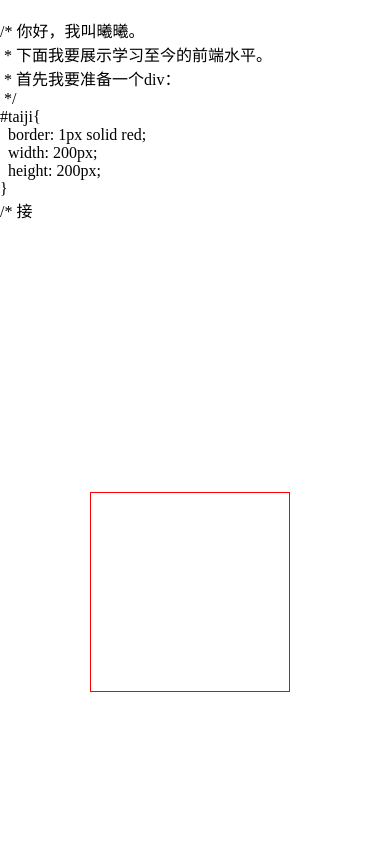
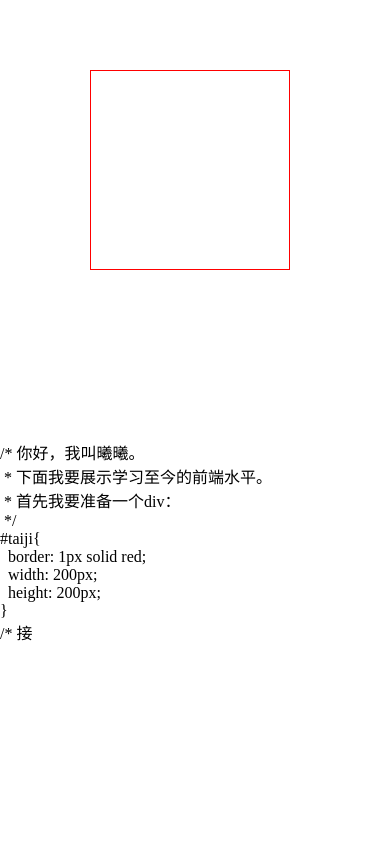
Before and after one commit to gatekeeper1989/cvtest, a plain HTML site: page dist/index.html in a window 390 px wide. Drawn offline with Linux system fonts and the light colour scheme.

Commit message:
update screen

```diff
--- a/dist/index.html
+++ b/dist/index.html
@@ -12,8 +12,8 @@
   </head>
   <body>
     <style id="style"></style>
+    <div id="lower_screen"><div id="taiji"></div></div>
     <div id="string"></div>
-    <div id="lower_screen"><div id="taiji"></div></div>
     <script src="index.e6a25644.js"></script>
   </body>
 </html>
--- a/dist/style.css
+++ b/dist/style.css
@@ -20,10 +20,10 @@
 }
 @media (max-width: 500px) {
   #string {
+    height: 50vh;
     overflow: auto;
   }
-  #lower_screen,
-  #string {
+  #lower_screen {
     height: 50vh;
   }
   #taiji {
--- a/src/style.css
+++ b/src/style.css
@@ -25,12 +25,12 @@
 @media (max-width: 500px) {
   /*若屏幕宽度小于500*/
 
+  #lower_screen {
+    height: 50vh;
+  }
   #string {
     height: 50vh;
     overflow: auto;
-  }
-  #lower_screen {
-    height: 50vh;
   }
   #taiji {
     position: relative;
```
Also changed, not shown: src/index.html (+1 -1 lines).
